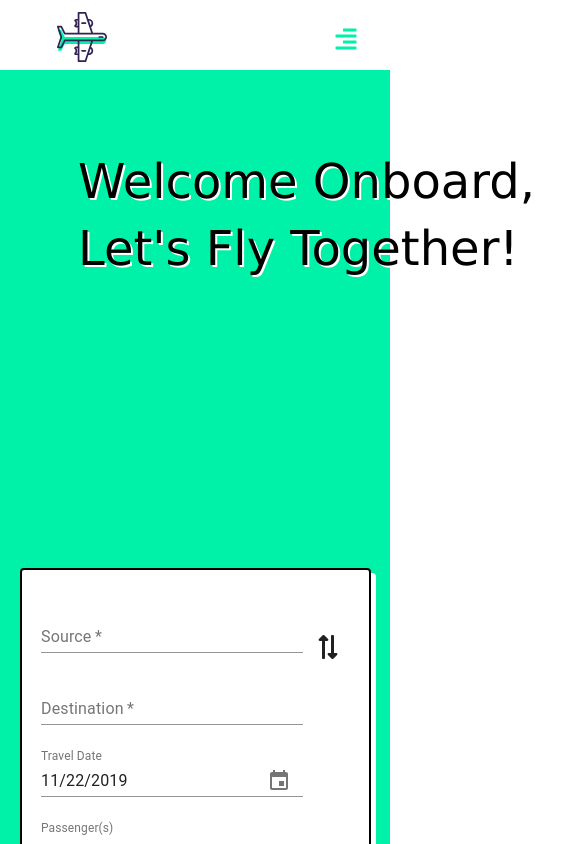
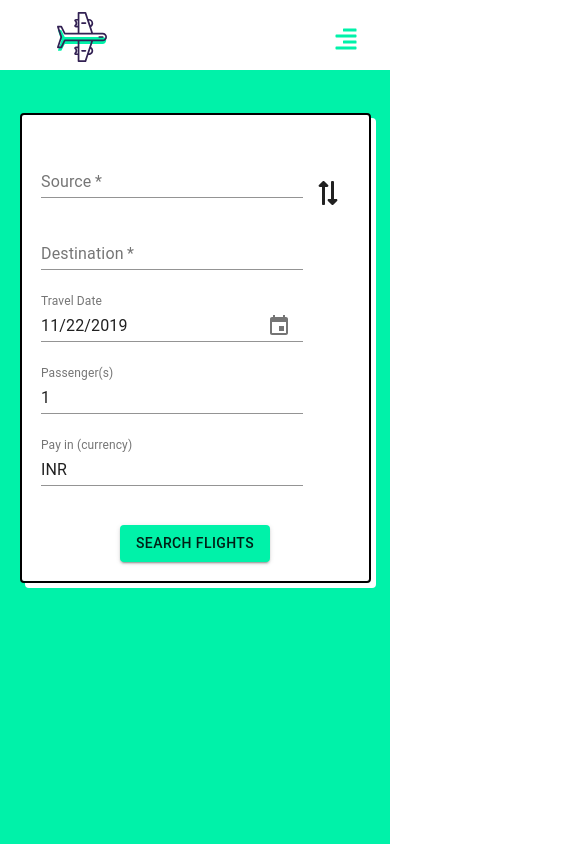
Before and after one commit to SJoshi7/Fly-High, a React (Create React App) app: page / in a window 390 px wide. Shown: the top 844 px of the page, 578 px wide, since content can reach past the window. Built offline with nearby package versions, Linux system fonts and the light colour scheme.

Commit message:
fixed responsiveness

```diff
--- a/src/components/InputForm.js
+++ b/src/components/InputForm.js
@@ -8,6 +8,7 @@ import jss from 'jss';
 import preset from 'jss-preset-default';
 import Button from '@material-ui/core/Button';
 import {typewriter} from '../helpers/typewriter';
+import airplane from '../images/airplane.svg';
 import {
   MuiPickersUtilsProvider,
   KeyboardTimePicker,
@@ -103,11 +104,12 @@ class InputForm extends Component{
   render(){
     return(
       <Grid container>
-        <Grid item xs={12} sm>
+        <Grid item xs={12} sm id="left-main-box">
           <div id="typedtext">
           </div>
+          <img src={airplane} id="airplaneImage" width="50px" height="50px"/>
         </Grid>
-        <Grid item xs={12} sm>
+        <Grid item xs={12} sm id="right-main-box">
           <Paper className={classes.boxFormStyle}>
             <div className={classes.inputFormStyle}>
               <TextField
```
